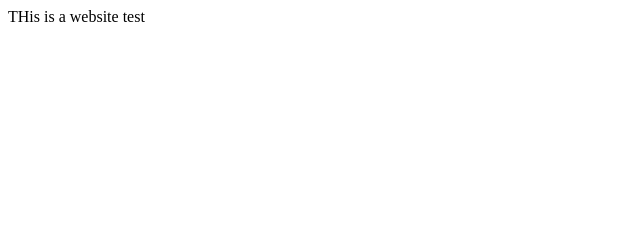
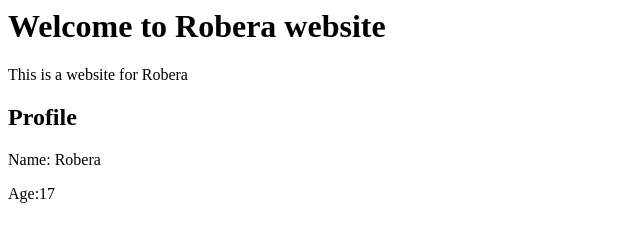
Before and after one commit to Roberamelaek/Robera.github.io, a plain HTML site: page index.html in a window 1280 px wide. Shown: the whole page, without its empty margins (0-640 px from the left). Drawn offline with Linux system fonts and the light colour scheme.

Commit message:
Add content in index.html

```diff
--- a/index.html
+++ b/index.html
@@ -3,7 +3,16 @@
   <head>
     <title>Robera website</title>
   </head>
+
   <body>
-    <p>THis is a website test</p>
+      <div class="title bar">
+        <h1> Welcome to Robera website </h1>
+        <p> This is a website for Robera </p>
+      </div>
+      <div class="profile">
+        <h2> Profile </h2>
+        <p> Name: Robera </p>
+        <p> Age:17 </p>
+        </div
   </body>
 </html>
```
